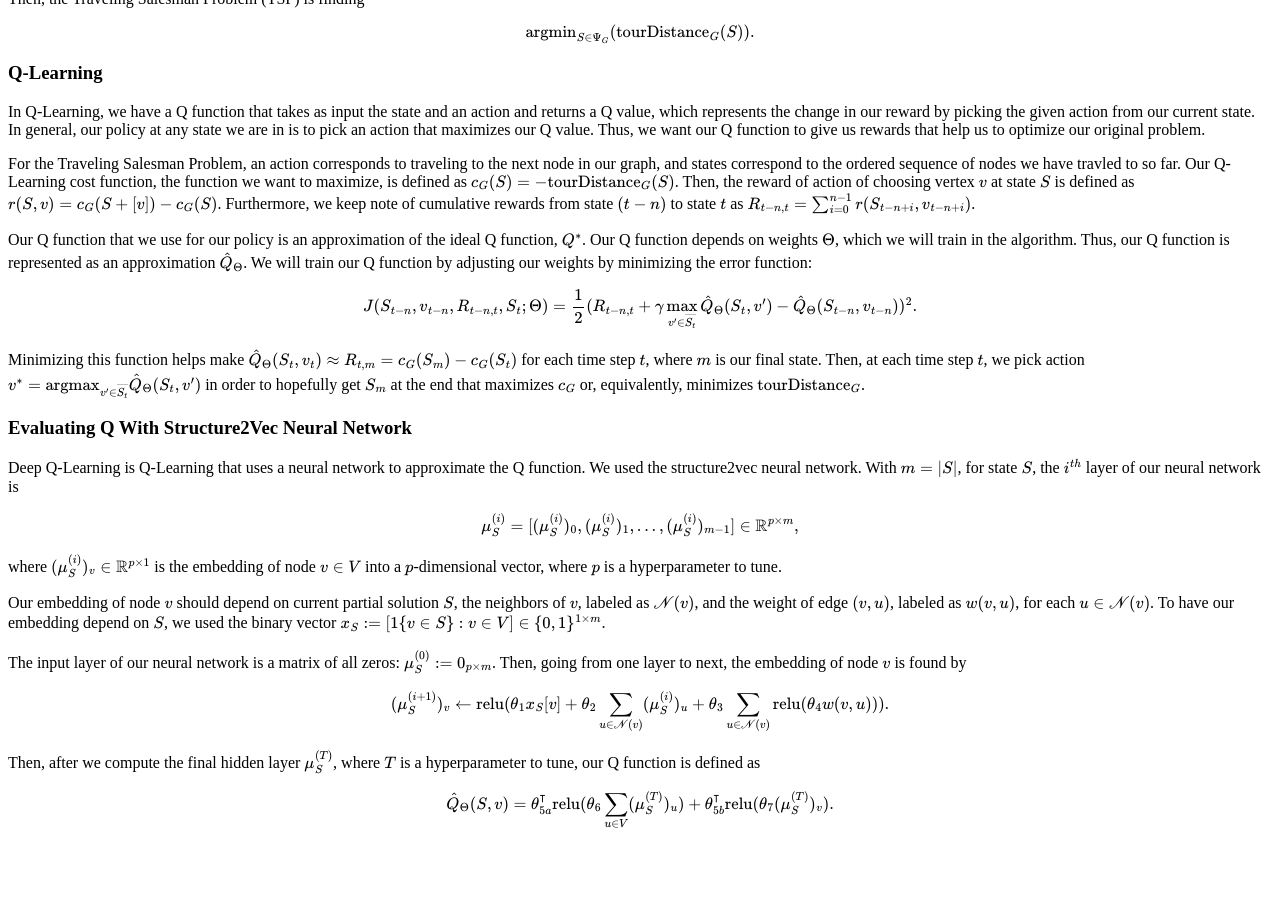
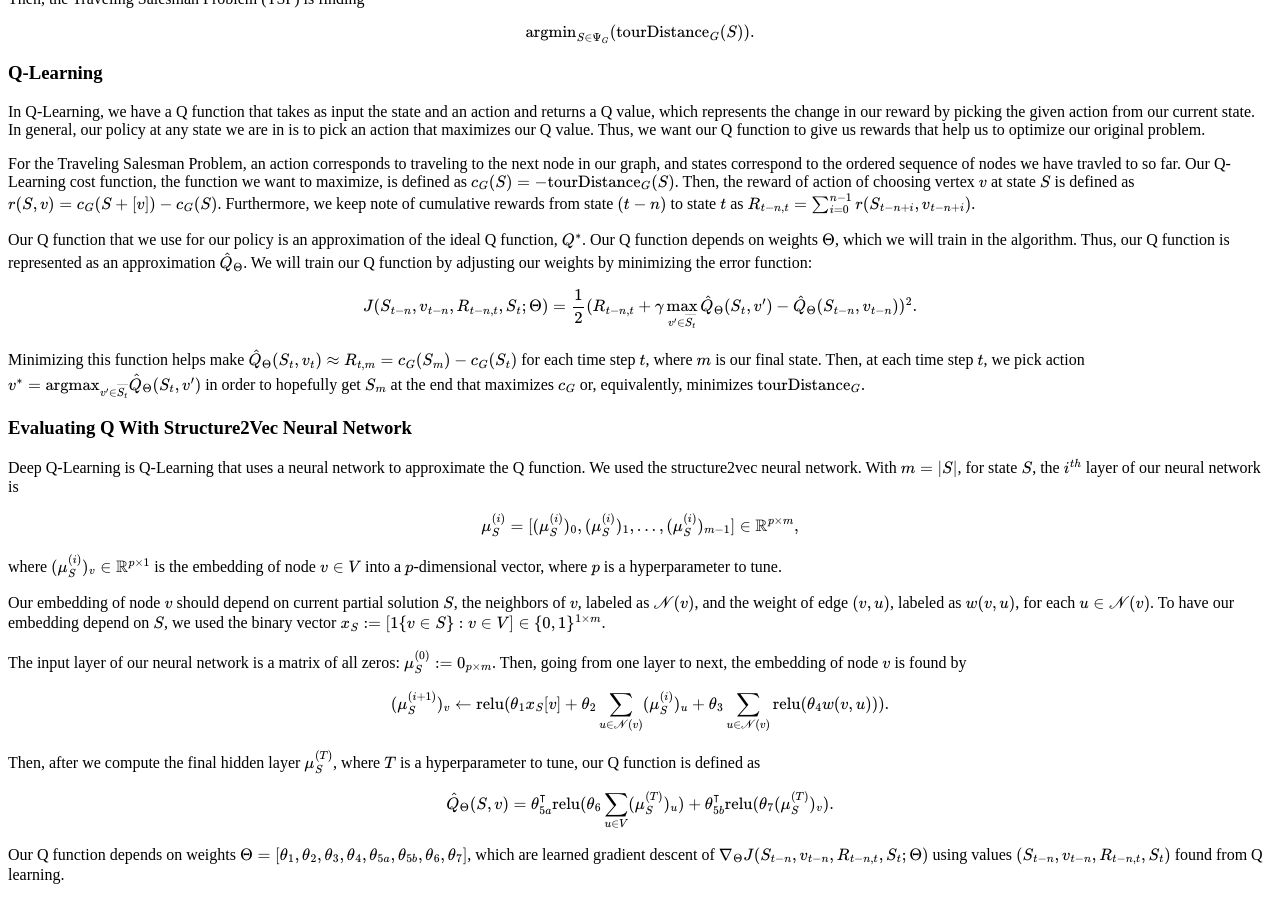
Before and after one commit to CategorIAN/categorian.github.io, a Jekyll site: the page built from projects/msu/m_508/q_learning_for_tsp.md, in a window 1280 px wide and 900 px high, scrolled down 1282 px. Built offline with Jekyll 4.4.1, drawn with Linux system fonts in a browser that asks for light colours; formulas are drawn with MathJax 3; before the commit the page ends 2128 px from its top, so only the background shows below that.

Commit message:
Update q_learning_for_tsp.md

```diff
--- a/projects/msu/m_508/q_learning_for_tsp.md
+++ b/projects/msu/m_508/q_learning_for_tsp.md
@@ -186,3 +186,7 @@ The input layer of our neural network is a matrix of all zeros: \(\mu_S^{(0)}:=0
 
 Then, after we compute the final hidden layer \(\mu_S^{(T)}\), where \(T\) is a hyperparameter to tune, our Q function is defined as \[\hat{Q}_\Theta(S, v) = \theta_{5a}^{\intercal}\text{relu}(\theta_6\sum_{u\in V}(\mu_S^{(T)})_u) + \theta_{5b}^{\intercal}\text{relu}( \theta_7(\mu_S^{(T)})_v).\]
 </p>
+
+<p>
+Our Q function depends on weights \(\Theta = [\theta_1, \theta_2, \theta_3, \theta_4, \theta_{5a}, \theta_{5b}, \theta_6, \theta_7]\), which are learned gradient descent of \(\nabla_{\Theta} J(S_{t-n}, v_{t-n}, R_{t-n, t}, S_t; \Theta)\) using values \((S_{t-n}, v_{t-n}, R_{t-n, t}, S_t)\) found from Q learning.
+</p>
```
